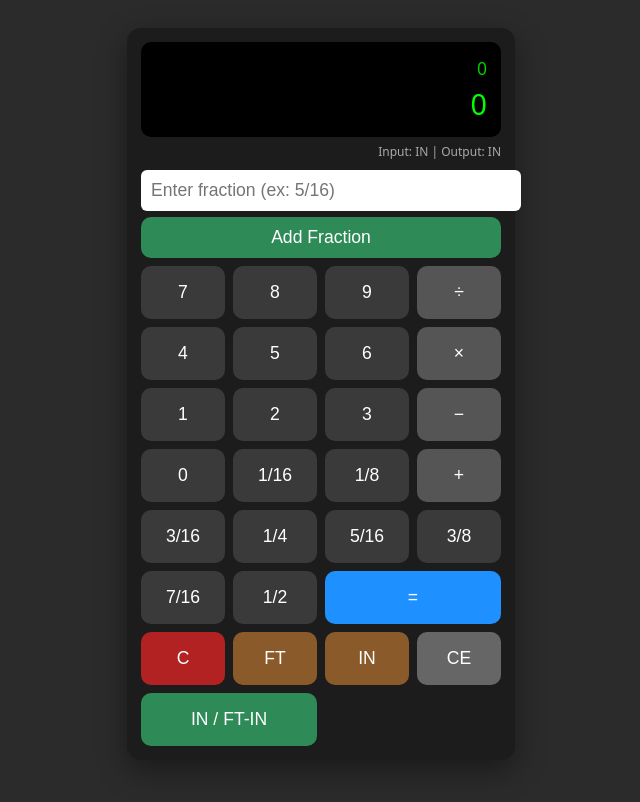
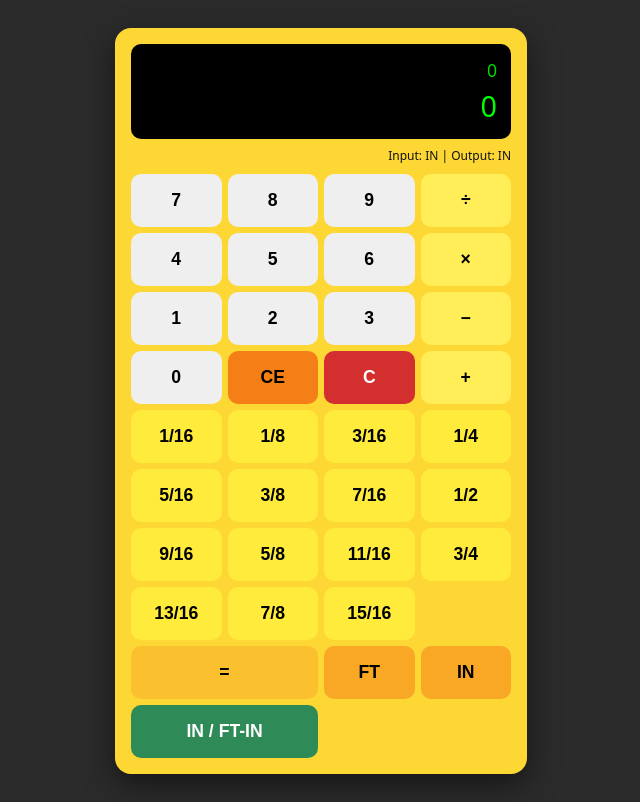
Before and after one commit to 9wjd7kww4q-commits/Tape-math, a plain HTML site: page index.html in a window 1280 px wide. Shown: the whole page, without its empty margins (319-959 px from the left). Drawn offline with Linux system fonts and the light colour scheme.

Commit message:
Enhance UI and update title for calculator
Updated title and improved styling for the calculator. Adjusted button colors and layout for better visibility and user experience.

```diff
--- a/index.html
+++ b/index.html
@@ -2,7 +2,7 @@
 <html lang="en">
 <head>
 <meta name="viewport" content="width=device-width, initial-scale=1.0">
-<title>Tape Calculator</title>
+<title>Construction Tape Calculator</title>
 <style>
 body{
   font-family: system-ui;
@@ -12,11 +12,11 @@ body{
   padding:20px;
 }
 .calc{
-  width:360px;
-  background:#1c1c1c;
-  border-radius:14px;
-  padding:14px;
-  box-shadow:0 10px 30px rgba(0,0,0,.4);
+  width:380px;
+  background:#fdd835; /* high viz yellow */
+  border-radius:16px;
+  padding:16px;
+  box-shadow:0 10px 30px rgba(0,0,0,.5);
 }
 .display{
   background:#000;
@@ -24,40 +24,34 @@ body{
   padding:14px;
   color:#0f0;
   text-align:right;
-  margin-bottom:6px;
+  margin-bottom:8px;
 }
-.entry{ font-size:1.1em; opacity:.8; }
+.entry{ font-size:1.1em; opacity:.85; }
 .result{ font-size:1.8em; margin-top:4px; }
-.mode{ text-align:right; font-size:.75em; color:#aaa; margin:6px 0 10px; }
+.mode{ text-align:right; font-size:.75em; color:#111; margin-bottom:10px; }
 
 .grid{
   display:grid;
   grid-template-columns:repeat(4,1fr);
-  gap:8px;
+  gap:6px;
 }
-button, input{
+button{
+  padding:16px;
+  font-size:1.1em;
   border:none;
   border-radius:10px;
-  font-size:1.1em;
-  color:#fff;
+  color:#000;
+  font-weight:bold;
+  cursor:pointer;
 }
-button{ padding:16px; background:#3a3a3a; }
-button:active{ background:#555; }
-.op{ background:#555; }
-.eq{ background:#1e90ff; grid-column:span 2; }
-.unit{ background:#8b5a2b; }
-.ctrl{ background:#b22222; }
-.toggle{ background:#2e8b57; grid-column:span 2; }
-.ce{ background:#666; }
-#fracInput{
-  padding:10px;
-  border-radius:6px;
-  width:100%;
-  margin-bottom:6px;
-  font-size:1.1em;
-  color:#000;
-}
-.addFrac{background:#2e8b57; padding:10px; margin-bottom:8px; width:100%;}
+button:active{ background:#fff59d; }
+.op{ background:#ffee58; }
+.eq{ background:#fbc02d; grid-column:span 2; }
+.unit{ background:#f9a825; }
+.ctrl{ background:#d32f2f; color:#fff; }
+.toggle{ background:#2e8b57; color:#fff; grid-column:span 2; }
+.ce{ background:#f57f17; color:#000; }
+.frac{ background:#ffeb3b; }
 </style>
 </head>
 <body>
@@ -69,24 +63,22 @@ button:active{ background:#555; }
   </div>
   <div id="mode" class="mode">Input: IN | Output: IN</div>
 
-  <!-- Custom fraction input -->
-  <input id="fracInput" type="text" placeholder="Enter fraction (ex: 5/16)">
-  <button class="addFrac" onclick="addFraction()">Add Fraction</button>
-
   <div class="grid">
+    <!-- Numbers -->
     <button onclick="num(7)">7</button><button onclick="num(8)">8</button><button onclick="num(9)">9</button><button class="op" onclick="op('/')">÷</button>
     <button onclick="num(4)">4</button><button onclick="num(5)">5</button><button onclick="num(6)">6</button><button class="op" onclick="op('*')">×</button>
     <button onclick="num(1)">1</button><button onclick="num(2)">2</button><button onclick="num(3)">3</button><button class="op" onclick="op('-')">−</button>
-    <button onclick="num(0)">0</button><button onclick="frac(1)">1/16</button><button onclick="frac(2)">1/8</button><button class="op" onclick="op('+')">+</button>
+    <button onclick="num(0)">0</button><button class="ce" onclick="clearEntry()">CE</button><button class="ctrl" onclick="clearAll()">C</button><button class="op" onclick="op('+')">+</button>
 
-    <button onclick="frac(3)">3/16</button><button onclick="frac(4)">1/4</button><button onclick="frac(5)">5/16</button><button onclick="frac(6)">3/8</button>
-    <button onclick="frac(7)">7/16</button><button onclick="frac(8)">1/2</button>
-    <button class="eq" onclick="equals()">=</button>
-    <button class="ctrl" onclick="clearAll()">C</button>
+    <!-- Fraction buttons (1/16 → 15/16) -->
+    <button class="frac" onclick="frac(1)">1/16</button><button class="frac" onclick="frac(2)">1/8</button><button class="frac" onclick="frac(3)">3/16</button><button class="frac" onclick="frac(4)">1/4</button>
+    <button class="frac" onclick="frac(5)">5/16</button><button class="frac" onclick="frac(6)">3/8</button><button class="frac" onclick="frac(7)">7/16</button><button class="frac" onclick="frac(8)">1/2</button>
+    <button class="frac" onclick="frac(9)">9/16</button><button class="frac" onclick="frac(10)">5/8</button><button class="frac" onclick="frac(11)">11/16</button><button class="frac" onclick="frac(12)">3/4</button>
+    <button class="frac" onclick="frac(13)">13/16</button><button class="frac" onclick="frac(14)">7/8</button><button class="frac" onclick="frac(15)">15/16</button><button class="eq" onclick="equals()">=</button>
 
+    <!-- Units and toggle -->
     <button class="unit" onclick="setInput('FT')">FT</button>
     <button class="unit" onclick="setInput('IN')">IN</button>
-    <button class="ce" onclick="clearEntry()">CE</button>
     <button class="toggle" onclick="toggleOut()">IN / FT-IN</button>
   </div>
 </div>
@@ -97,12 +89,10 @@ let inputMode='IN',outputMode='IN';
 let stack=[],ops=[];
 let lastResult=null,explicitUnit=false;
 
-/* ---------- helpers ---------- */
 const gcd=(a,b)=>b?gcd(b,a%b):a;
 const simp=n=>n?`${n/gcd(n,16)}/${16/gcd(n,16)}`:'';
 function normalize(o){ if(o.frac>=16){o.in+=Math.floor(o.frac/16);o.frac%=16;} if(o.in>=12){o.ft+=Math.floor(o.in/12);o.in%=12;}}
 
-/* ---------- UI ---------- */
 function update(){
   normalize(current);
   let t=[];
@@ -115,35 +105,16 @@ function update(){
   document.getElementById('mode').innerText=`Input: ${inputMode} | Output: ${outputMode}`;
 }
 
-/* ---------- input ---------- */
 function num(n){ explicitUnit ||= inputMode==='FT'; if(inputMode==='FT')current.ft=current.ft*10+n; else current.in=current.in*10+n; update();}
 function frac(f){current.frac+=f; explicitUnit=true; normalize(current); update();}
 function setInput(m){inputMode=m; explicitUnit=true; update();}
 
-/* ---------- custom fraction ---------- */
-function addFraction(){
-  const val=document.getElementById('fracInput').value.trim();
-  if(!val)return;
-  const parts=val.split('/');
-  if(parts.length!==2){alert("Enter fraction as a/b"); return;}
-  let num=parseInt(parts[0]),den=parseInt(parts[1]);
-  if(isNaN(num)||isNaN(den)||den===0){alert("Invalid fraction"); return;}
-  let frac16=Math.round((num/den)*16);
-  current.frac+=frac16;
-  normalize(current);
-  update();
-  document.getElementById('fracInput').value='';
-  explicitUnit=true;
-}
-
-/* ---------- math ---------- */
 function commit(){
   let v=explicitUnit?current.ft*12+current.in+current.frac/16:current.in;
   stack.push(v);
-  current={ft:0,in:0,frac:0};
-  explicitUnit=false;
-  inputMode='IN';
+  current={ft:0,in:0,frac:0}; explicitUnit=false; inputMode='IN';
 }
+
 function op(o){ if(lastResult!==null && stack.length===0) stack.push(lastResult); else commit(); ops.push(o); }
 function equals(){
   commit();
@@ -158,10 +129,9 @@ function equals(){
   t=Math.round(t*16)/16;
   lastResult=t;
   show(t);
-  stack=[];ops=[];
+  stack=[]; ops=[];
 }
 
-/* ---------- output ---------- */
 function show(v){
   let t16=Math.round(v*16);
   let ft=Math.floor(t16/(12*16));
@@ -176,7 +146,6 @@ function show(v){
   }
 }
 
-/* ---------- controls ---------- */
 function clearEntry(){ current={ft:0,in:0,frac:0}; explicitUnit=false; update();}
 function clearAll(){ clearEntry(); stack=[]; ops=[]; lastResult=null; document.getElementById('result').innerText='0'; }
 function toggleOut(){ outputMode=outputMode==='IN'?'FT':'IN'; if(lastResult!==null)show(lastResult); }
```
